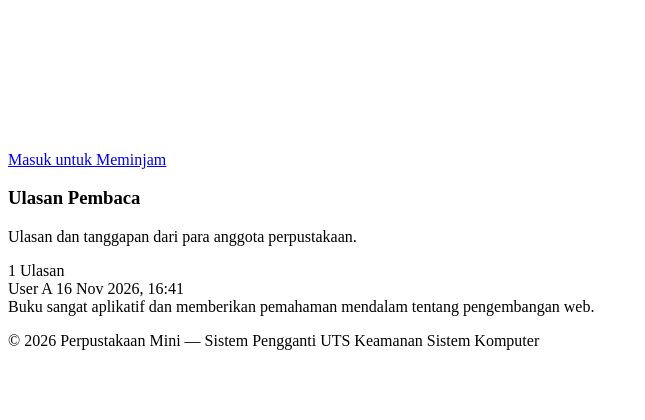
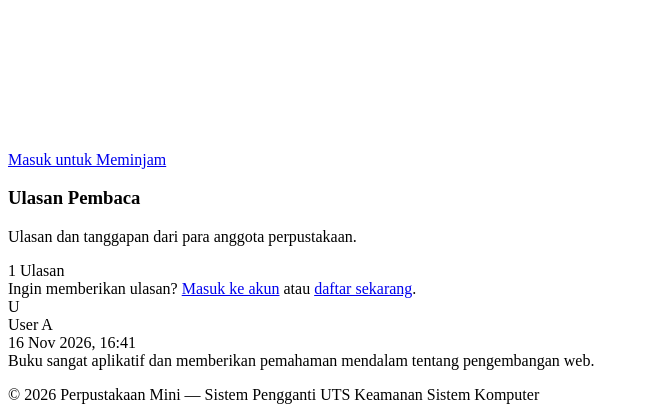
Before and after one commit to muhammadRidha-15/library-security, a Laravel app: page /buku/1 in a window 1280 px wide. Shown: the part 3986-4406 px from the top of the page, without its empty margins (0-645 px from the left). Before the commit the page ends 4336 px from the top, so only its background shows below. Run offline with Laravel 12, Linux system fonts and the light colour scheme; data comes from the database, SQL or seed files in the repository; some web fonts are replaced.

Commit message:
feat: implementasikan ulasan dengan output escaping dan csp TKT-10

```diff
--- /dev/null
+++ b/app/Http/Middleware/ContentSecurityPolicy.php
@@ -0,0 +1,24 @@
+<?php
+
+namespace App\Http\Middleware;
+
+use Closure;
+use Illuminate\Http\Request;
+use Symfony\Component\HttpFoundation\Response;
+
+class ContentSecurityPolicy
+{
+    /**
+     * Handle an incoming request and attach Content-Security-Policy headers.
+     */
+    public function handle(Request $request, Closure $next): Response
+    {
+        $response = $next($request);
+
+        $csp = "default-src 'self'; script-src 'self'; object-src 'none'; style-src 'self' 'unsafe-inline' https://fonts.bunny.net; font-src 'self' https://fonts.bunny.net;";
+
+        $response->headers->set('Content-Security-Policy', $csp);
+
+        return $response;
+    }
+}
--- a/app/Providers/AppServiceProvider.php
+++ b/app/Providers/AppServiceProvider.php
@@ -3,7 +3,9 @@
 namespace App\Providers;
 
 use App\Models\Buku;
+use App\Models\Ulasan;
 use App\Policies\BookPolicy;
+use App\Policies\UlasanPolicy;
 use Illuminate\Support\Facades\Gate;
 use Illuminate\Support\ServiceProvider;
 
@@ -23,5 +25,6 @@ class AppServiceProvider extends ServiceProvider
     public function boot(): void
     {
         Gate::policy(Buku::class, BookPolicy::class);
+        Gate::policy(Ulasan::class, UlasanPolicy::class);
     }
 }
--- a/bootstrap/app.php
+++ b/bootstrap/app.php
@@ -11,6 +11,10 @@ return Application::configure(basePath: dirname(__DIR__))
         health: '/up',
     )
     ->withMiddleware(function (Middleware $middleware) {
+        $middleware->web(append: [
+            \App\Http\Middleware\ContentSecurityPolicy::class,
+        ]);
+
         $middleware->alias([
             'active' => \App\Http\Middleware\EnsureActiveAccount::class,
             'role' => \App\Http\Middleware\EnsureRole::class,
--- a/resources/views/buku/show.blade.php
+++ b/resources/views/buku/show.blade.php
@@ -109,8 +109,8 @@
     </div>
 
     {{-- Reviews Section --}}
-    <div class="bg-white rounded-2xl border border-slate-200 shadow-sm p-6 sm:p-8">
-        <div class="flex items-center justify-between mb-6 pb-4 border-b border-slate-100">
+    <div class="bg-white rounded-2xl border border-slate-200 shadow-sm p-6 sm:p-8 space-y-6">
+        <div class="flex items-center justify-between pb-4 border-b border-slate-100">
             <div>
                 <h3 class="text-lg font-bold text-slate-900">Ulasan Pembaca</h3>
                 <p class="text-xs text-slate-500 mt-0.5">Ulasan dan tanggapan dari para anggota perpustakaan.</p>
@@ -119,6 +119,51 @@
                 {{ $buku->ulasan->count() }} Ulasan
             </span>
         </div>
+
+        {{-- Form Tulis Ulasan (Canvas Node 02) --}}
+        @auth
+            @if (auth()->user()->is_active)
+                <div class="p-5 rounded-xl bg-slate-50 border border-slate-200">
+                    <h4 class="text-sm font-semibold text-slate-900 mb-2">Tulis Ulasan Anda</h4>
+                    <form method="POST" action="{{ route('buku.ulasan.store', $buku) }}" class="space-y-3">
+                        @csrf
+                        <div>
+                            <textarea
+                                name="isi"
+                                id="isi"
+                                rows="3"
+                                minlength="1"
+                                maxlength="2000"
+                                required
+                                placeholder="Bagikan pendapat Anda mengenai buku ini (maksimal 2.000 karakter)..."
+                                class="block w-full rounded-lg border @error('isi') border-red-500 @else border-slate-300 @enderror p-3 text-sm text-slate-900 placeholder-slate-400 focus:border-emerald-500 focus:outline-none focus:ring-2 focus:ring-emerald-500/20 transition"
+                            >{{ old('isi') }}</textarea>
+                            @error('isi')
+                                <p class="mt-1 text-xs text-red-600">{{ $message }}</p>
+                            @enderror
+                        </div>
+                        <div class="flex justify-end">
+                            <button
+                                type="submit"
+                                class="inline-flex items-center gap-1.5 px-4 py-2 rounded-lg bg-emerald-600 text-white text-xs font-semibold hover:bg-emerald-700 transition cursor-pointer"
+                            >
+                                <svg class="w-3.5 h-3.5" fill="none" viewBox="0 0 24 24" stroke="currentColor">
+                                    <path stroke-linecap="round" stroke-linejoin="round" stroke-width="2" d="M12 19l9 2-9-18-9 18 9-2zm0 0v-8" />
+                                </svg>
+                                <span>Kirim Ulasan</span>
+                            </button>
+                        </div>
+                    </form>
+                </div>
+            @endif
+        @else
+            <div class="p-4 rounded-xl bg-slate-50 border border-slate-200 text-center text-sm text-slate-600">
+                Ingin memberikan ulasan?
+                <a href="{{ route('login') }}" class="font-medium text-emerald-600 hover:text-emerald-700">Masuk ke akun</a>
+                atau
+                <a href="{{ route('register') }}" class="font-medium text-emerald-600 hover:text-emerald-700">daftar sekarang</a>.
+            </div>
+        @endauth
 
         @if ($buku->ulasan->isEmpty())
             <div class="text-center py-8">
@@ -129,9 +174,14 @@
                 @foreach ($buku->ulasan as $ulasan)
                     <div class="p-4 rounded-xl bg-slate-50 border border-slate-100 space-y-2">
                         <div class="flex items-center justify-between text-xs">
-                            <span class="font-semibold text-slate-800">
-                                {{ $ulasan->anggota->nama ?? 'Anggota Perpustakaan' }}
-                            </span>
+                            <div class="flex items-center gap-2">
+                                <div class="w-6 h-6 rounded-full bg-emerald-100 text-emerald-700 flex items-center justify-center font-bold text-xs uppercase">
+                                    {{ substr($ulasan->anggota->nama ?? 'A', 0, 1) }}
+                                </div>
+                                <span class="font-semibold text-slate-800">
+                                    {{ $ulasan->anggota->nama ?? 'Anggota Perpustakaan' }}
+                                </span>
+                            </div>
                             <span class="text-slate-500">
                                 {{ $ulasan->created_at ? $ulasan->created_at->format('d M Y, H:i') : '' }}
                             </span>
--- a/routes/web.php
+++ b/routes/web.php
@@ -3,6 +3,7 @@
 use App\Http\Controllers\Auth\LoginController;
 use App\Http\Controllers\Auth\RegisterController;
 use App\Http\Controllers\BookController;
+use App\Http\Controllers\UlasanController;
 use Illuminate\Support\Facades\Route;
 
 Route::redirect('/', '/buku');
@@ -13,6 +14,12 @@ Route::get('/buku/cari', [BookController::class, 'search'])->name('buku.cari');
 Route::get('/buku/{buku}', [BookController::class, 'show'])
     ->whereNumber('buku')
     ->name('buku.show');
+
+// Reviews route (auth, active, csrf)
+Route::post('/buku/{buku}/ulasan', [UlasanController::class, 'store'])
+    ->whereNumber('buku')
+    ->middleware(['auth', 'active'])
+    ->name('buku.ulasan.store');
 
 // Authentication routes
 Route::get('/registrasi', [RegisterController::class, 'create'])
```
Also changed, not shown: app/Http/Controllers/UlasanController.php (added, +36 -0 lines), app/Http/Requests/StoreUlasanRequest.php (added, +43 -0 lines), app/Policies/UlasanPolicy.php (added, +26 -0 lines), tests/Feature/ReviewSecurityTest.php (added, +158 -0 lines).
